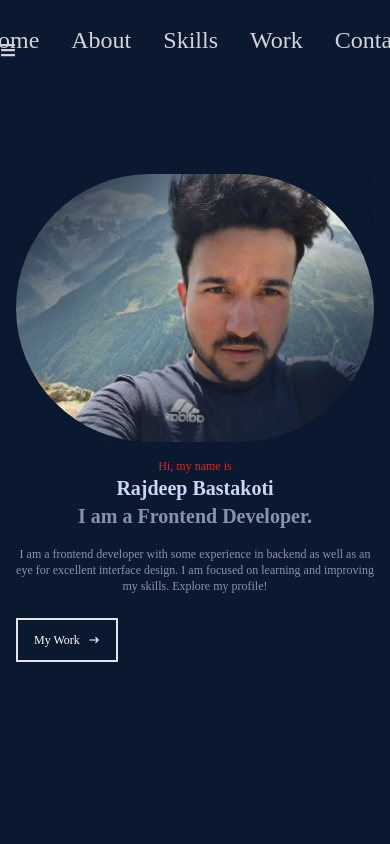
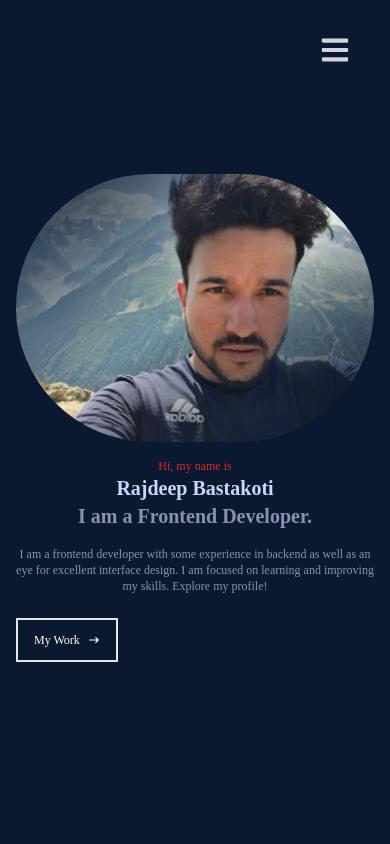
Before and after one commit to RBCodewalker/RBCodewalker.github.io, a React (Create React App) app: page / in a window 390 px wide. Shown: the top 844 px of the page. Built offline with nearby package versions, Linux system fonts and the light colour scheme.

Commit message:
Fixed navigation inconsistency

```diff
--- a/src/components/Home.jsx
+++ b/src/components/Home.jsx
@@ -123,16 +123,15 @@
 import React from 'react';
 import { HiArrowNarrowRight } from 'react-icons/hi';
 import Photo from '../assets/Me.jpeg';
-// import { useHistory } from 'react-router-dom';
 import { Link } from 'react-scroll';
 
 const Home = () => {
   return (
-    <div name='home' className='w-full h-screen bg-[#0a192f]'>
+    <div name='home' className='w-full h-screen bg-[#0a192f] z-10'>
       {/* Container */}
       <div className='max-w-[1000px] mx-auto px-4 sm:px-8 flex flex-col sm:flex-row justify-center items-center h-full'>
         {/* Photo */}
-        <div className="sm:w-1/8 relative mb-4 sm:mb-0">
+        <div className="sm:w-1/8 relative mb-4 sm:mb-0 z-1">
           <img src={Photo} alt="Rajdeep Bastakoti" className="w-full sm:max-w-xs md:max-w-md lg:max-w-lg xl:max-w-xl 2xl:max-w-2xl rounded-full" />
           <div className="absolute inset-0 bg-gradient-to-tl from-[#0a192f] via-transparent to-[#0a192f]"></div>
         </div>
--- a/src/components/Navbar.jsx
+++ b/src/components/Navbar.jsx
@@ -18,13 +18,14 @@ const Navbar = () => {
   const handleClick = () => setNav(!nav);
 
   return (
-    <div className='fixed h-[100px] flex items-center bg-[#0a192f] text-gray-300'>
+    <div className='fixed h-[100px] flex items-center bg-[#0a192f] text-gray-300 z-10'>
       {/* <div>
         <img src={Photo} alt='My Photo' style={{ width: '100px' }} />
       </div> */}
 
       {/* menu */}
-      <ul className='fixed top-0 left-1/2 transform -translate-x-1/2 w-screen px-4 h-20 bg-[#0a192f] text-gray-300 flex items-center justify-center md:hidden"'>
+      {/* <div className=''> */}
+        <ul className='fixed top-0 left-1/2 z-20 transform -translate-x-1/2 w-screen px-4 h-20 bg-[#0a192f] text-gray-300 flex items-center justify-center hidden md:inline-flex'>
           <li className='text-2xl transition duration-300 transform hover:scale-110'>
             <Link to='home' smooth={true} duration={500}>
               Home
@@ -51,9 +52,10 @@ const Navbar = () => {
             </Link>
           </li>
         </ul>
+      {/* </div> */}
 
       {/* Hamburger */}
-      <div onClick={handleClick} className='md:hidden z-10'>
+      <div onClick={handleClick} className='fixed right-0 md:hidden pr-10 text-3xl z-100'>
         {!nav ? <FaBars /> : <FaTimes />}
       </div>
 
@@ -62,7 +64,7 @@ const Navbar = () => {
         className={
           !nav
             ? 'hidden'
-            : 'absolute top-0 left-0 w-full h-screen bg-[#0a192f] flex flex-col justify-center items-center'
+            : 'fixed top-0 right:0 w-full h-screen bg-[#0a192f] flex flex-col justify-center items-center'
         }
       >
         <li className='py-6 text-4xl'>
--- a/tailwind.config.js
+++ b/tailwind.config.js
@@ -1,7 +1,12 @@
 module.exports = {
   content: ["./src/**/*.{js,jsx,ts,tsx}",],
   theme: {
-    extend: {},
+    extend: {
+      zIndex: {
+        '1':1,
+        '100': 100,
+       }
+    },
   },
   plugins: [],
 }
```
Lines whose indentation alone changed are shown as unchanged.
